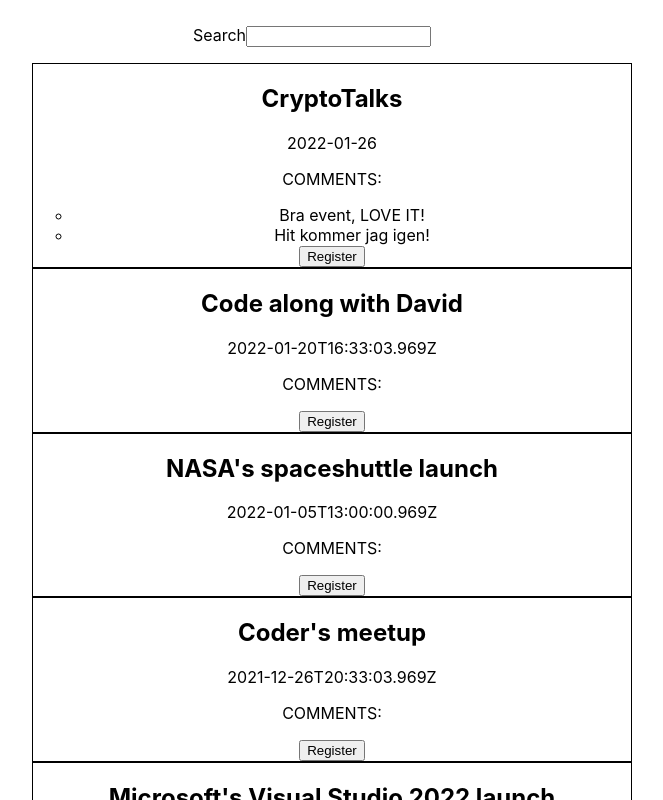
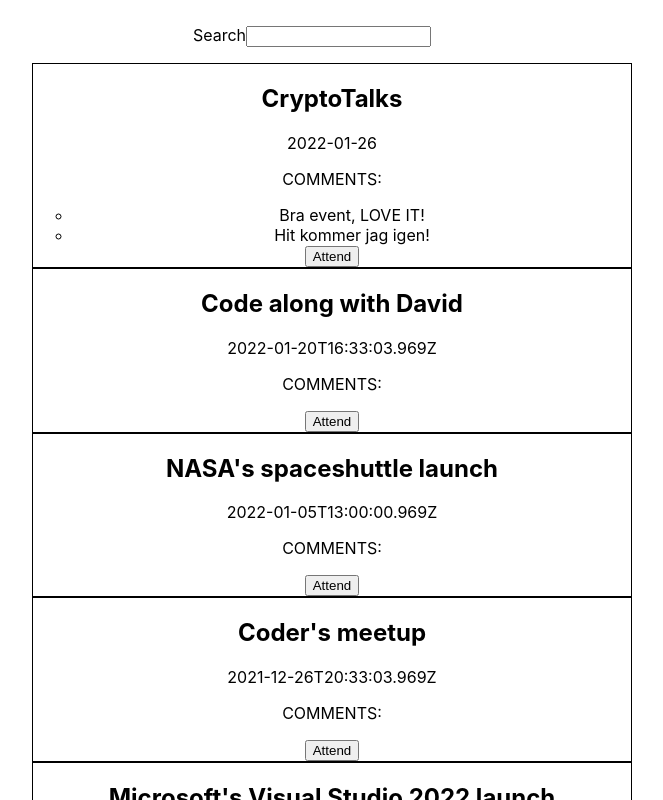
Before and after one commit to codeninjah/uppgift-design-patterns, a React (Create React App) app in the folder uppgift-design-patterns/: page / in a window 1280 px wide. Shown: the top 800 px of the page, without its empty margins (328-991 px from the left). Built offline with nearby package versions, Linux system fonts and the light colour scheme.

Commit message:
Commenting on events now works

```diff
--- a/uppgift-design-patterns/src/components/MeetupItem.tsx
+++ b/uppgift-design-patterns/src/components/MeetupItem.tsx
@@ -1,23 +1,33 @@
 import { render } from 'enzyme'
-import { Meetups } from '../database.json'
 import { IMeetup } from '../models/Meetup'
 import { useState } from 'react'
 
+type props = {
+    id: string,
+    name: string,
+    date: string,
+    comments: string[],
+    addComment: (id:string, comment:string) => void
+ }
 
-const MeetupItem = ({id, name, date, comments}:IMeetup) => {
-    /*
-    let a = localStorage.getItem("comments")
-    let b
+const MeetupItem = ({id, name, date, comments, addComment}:props) => {
+    let [showButton, setShowButton]  = useState(true);
+    let [showCommentary, setShowCommentary] = useState(false)
+    let [showComments, setShowComments] = useState(comments)
+    let [inputComment, setInputComment] = useState('')
 
-    if(a){
-        b = JSON.parse(a)
-        comments = b.comments
-        console.log("These are the comments " + comments)
+    const attendBtnStuff = () => {
+        setShowButton(false);
+        setShowCommentary(true)
     }
-    else{
-        comments = comments
+
+    const Comment = () => {
+        let newComments = showComments
+        showComments.push("Skurt")
+        console.log(newComments)
+        console.log(showComments)
+        setShowComments(showComments)
     }
-    */
 
         return(
             <>
@@ -31,6 +41,10 @@ const MeetupItem = ({id, name, date, comments}:IMeetup) => {
                             comments.map(comments => <li>{comments}</li>)
                         }
                     </ul>
+                    { showButton ? <button onClick={attendBtnStuff} data-test="meetups-input">Attend</button> : <></> }
+
+                            { showCommentary ? <div className="member-comment"><button data-test="meetups-comment-btn" onClick={() => addComment(id, inputComment)}>Comment</button>
+                            <input type="text" data-test="meetups-comment-field" placeholder="Your comment here" value={inputComment} onChange={(ev: React.ChangeEvent<HTMLInputElement>,) => setInputComment(ev.target.value)}></input></div> : <></> }
 
                 </div>
             </>
--- a/uppgift-design-patterns/src/components/MeetupsView.tsx
+++ b/uppgift-design-patterns/src/components/MeetupsView.tsx
@@ -1,92 +1,23 @@
 import { Key, ReactChild, ReactFragment, ReactPortal } from 'react';
 import React, {useState, useEffect} from 'react';
 import { Meetups } from '../database.json';
-//import { IMeetup } from '../models/Meetup';
 import  MeetupItem  from './MeetupItem';
 import { Props } from '../models/Meetup';
 
-import * as fs from 'fs';
+export const MeetupsView = () => {
+    const parsedmeetupsList = JSON.parse(JSON.stringify(Meetups))
+    let sortedmeetupsList = parsedmeetupsList.sort((a: { date: string; },b: { date: string; }) => (a.date > b.date) ? -1 : ((b.date > a.date) ? 1 : 0))
 
-//var fs = require('fs');
+    let [meetups, setMeetups] = useState(sortedmeetupsList)
+    const [inputValue, setInputValue] = useState<string>("")
 
-
-export const MeetupsView = () => {
-    //const meetupsList = Meetups
-    const parsedmeetupsList = JSON.parse(JSON.stringify(Meetups))
-    const sortedmeetupsList = parsedmeetupsList.sort((a: { date: string; },b: { date: string; }) => (a.date > b.date) ? -1 : ((b.date > a.date) ? 1 : 0))
-
-
-    let [showButton, setShowButton]  = useState(true);
-    let [showCommentary, setShowCommentary] = useState(false)
-
-    const meetupsListJSON = JSON.parse(JSON.stringify(Meetups))
-    let [showComments, setShowComments] = useState(meetupsListJSON)
-
-
-    const registerBtnStuff = () => {
-        const register = () => setShowButton(false);
-        const commentary = () => setShowCommentary(true)
-        register();
-        commentary();
-    }
-
-    const ShareComment = (id:any) => {
-        console.log("Testing test")
-        console.log("This is the meetupslist")
-        console.log(showComments) //Skriver ut hela arrayen
-        console.log("Was it one or more?") //YES
-
-        //Ny array och kopiera över den gamla
-        console.log("Är detta nya arrayen?")
-
-        let newCommentsList = showComments.map((meetup: any) =>{
-            if(meetup.id === id) {
-                meetup.comments.push("CODENINJAH")
-                return meetup
-            }
-            else{
-                return meetup
-            }
+    const addComment = (id: string, comment: string) => {
+        const newMeetupsList = meetups.map((item: any) => {
+            if(item.id === id) item.comments.push(comment)
+            return item
         })
 
-            setShowComments(newCommentsList)
-
-            //Köra på localStorage?
-            //Lagra sen printa?
-            localStorage.setItem("comments", JSON.stringify(newCommentsList))
-
-            var a = localStorage.getItem("comments")
-            console.log("a is: " + a) //Prints
-            var b = []
-            if(a) {
-            b = JSON.parse(a)
-                console.log("b is: " + b[0].name) //Object object object ....
-                console.log(b[5].date)
-            //var c = newCommentsList.find((item:any) => item.id == id)
-            //document.getElementsByTagName("li")[0].innerText = newCommentsList
-            }
-
-            /*
-            for(var meetup in newCommentsList){
-                fs.writeFileSync("testfile.json", meetup)
-            }
-            */
-
-    }
-
-
-    const [inputValue, setInputValue] = useState<string>("")
-    //Följande funktion gör typ inget just nu
-    const goToMeetup = (id: any) => {
-        const meetupinterestedby = sortedmeetupsList.find((item: any) => item.id == id)
-            if(meetupinterestedby){
-                console.log("Alex");
-                console.log(id)
-                console.log(meetupinterestedby)
-                console.log("Was here");
-                meetupinterestedby.comments.push("Alex in the house")
-                return meetupinterestedby
-            }
+        setMeetups(newMeetupsList)
     }
 
     //Denna funktion skall jämföra dagens datum med datumen för meetups'en
@@ -122,32 +53,13 @@ export const MeetupsView = () => {
         </div>
             <div className="meetups-list">
 
-                {/* <ol className="sorted-meetups-list">
-                {
-                    sortedmeetupsList.filter((item: any) => item.date.includes(inputValue)).map((item: any) =>
-                            <li className="sorted-meetups-list-item">DATE: {item.date}   NAME:  {item.name}</li>
-                        )
-                }
-                </ol> */}
-
                 <ol className="sorted-meetups-list-test">
                 {
-                    sortedmeetupsList.filter((item: any) => item.date.includes(inputValue)).map((item: any) =>
+                    meetups.filter((item: any) => item.date.includes(inputValue)).map((item: any) =>
                             <li>
-                                <article key={item.id} onClick={() => goToMeetup(item.id)}>
-                                    <MeetupItem key={item.id} id={item.id} name={item.name} date={item.date} comments={item.comments} />
-                                        { showButton ? <button onClick={registerBtnStuff} data-test="meetups-input">Register</button> : <></> }
-                                        {item.commets}
-
-                            {/* Följande har bortkommenterats för att få applikationen att köra igång */}
-                            {/* <ul className="kommentarer">
-                                {
-                                    meetupsListJSON.map((item:any) => <li className="kommentar" key={item}>{item.comments}</li>)
-                                }
-                            </ul>  */}
-
-                                { showCommentary ? <div className="member-comment"><button  data-test="meetups-comment-btn" onClick={() => ShareComment(item.id)}>Share</button>
-                                <input type="text"  data-test="meetups-comment-field" placeholder="Your comment here"></input></div> : <></> }
+                                    { /*article key={item.id} > */ }
+                                 <article key={item.id}>
+                                    <MeetupItem key={item.id} id={item.id} name={item.name} date={item.date} comments={item.comments} addComment={(id, comment) => addComment(id, comment)} />
                                 </article>
                             </li>
 
```
